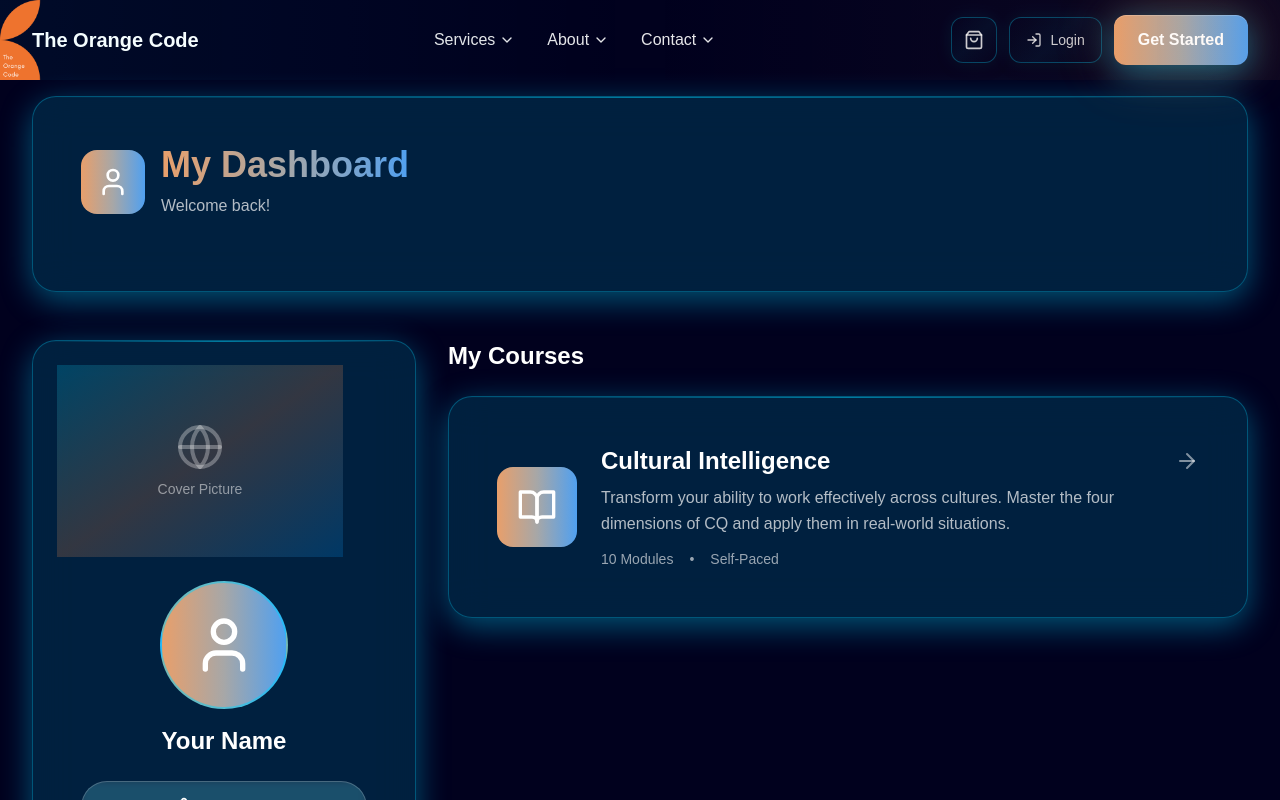
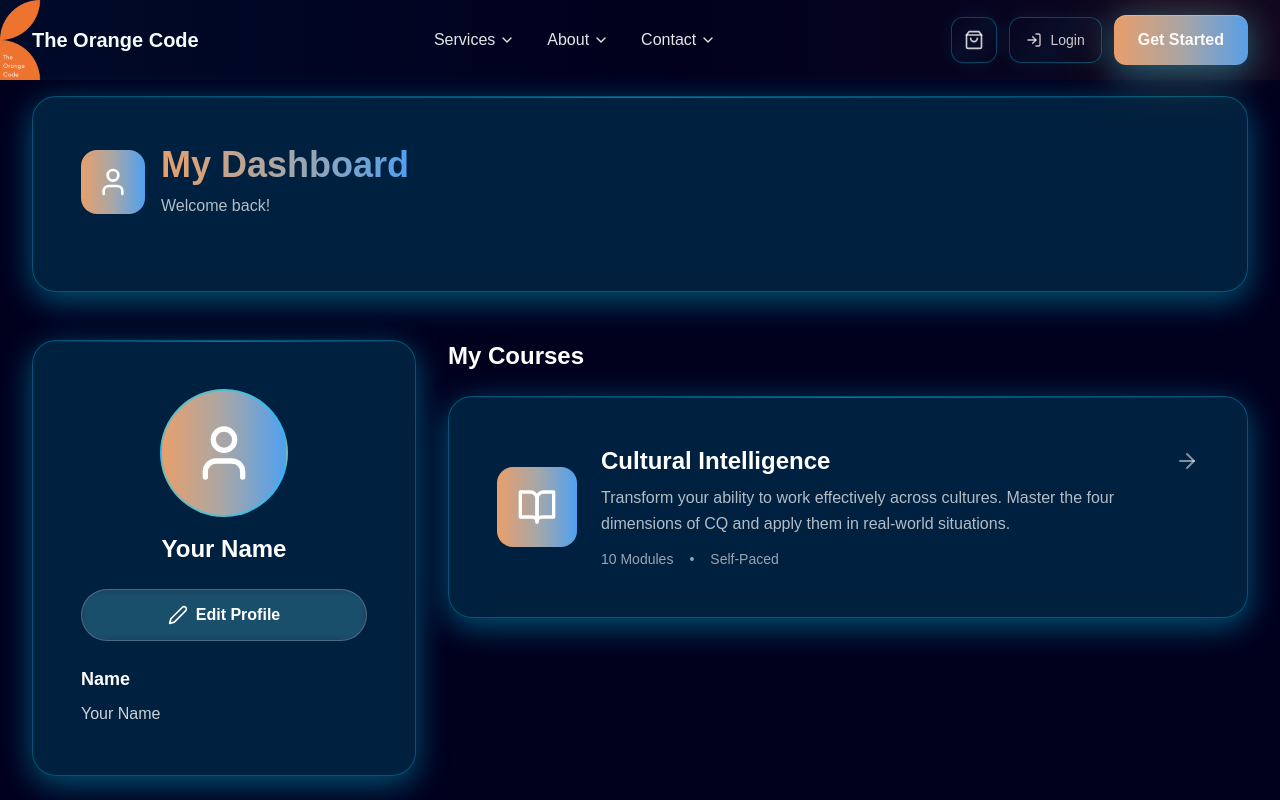
Before and after one commit to sksh100/theorangecode, a Next.js app: page /dashboard in a window 1280 px wide. Shown: the top 800 px of the page. Built offline with nearby package versions, Linux system fonts and the light colour scheme; a web font is replaced by a local one.

Commit message:
Remove cover picture placeholder from profile section

```diff
--- a/src/app/dashboard/page.tsx
+++ b/src/app/dashboard/page.tsx
@@ -159,22 +159,14 @@ export default function Dashboard() {
             >
               <div className="glass-card overflow-hidden">
                 {/* Cover Photo */}
+                {profile.coverPhoto && (
                   <div className="relative w-full h-48 -mx-6 -mt-6 mb-6">
-                  {profile.coverPhoto ? (
                     <Image
                       src={profile.coverPhoto}
                       alt="Cover"
                       fill
                       className="object-cover"
                     />
-                  ) : (
-                    <div className="w-full h-full bg-gradient-to-br from-azure-blue/20 via-orange/20 to-bright-blue/20 flex items-center justify-center">
-                      <div className="text-center p-4">
-                        <Globe className="w-12 h-12 text-white/30 mx-auto mb-2" />
-                        <p className="text-white/50 text-sm">Cover Picture</p>
-                      </div>
-                    </div>
-                  )}
 
                     {isEditing && (
                       <motion.button
@@ -184,11 +176,24 @@ export default function Dashboard() {
                         className="absolute bottom-4 right-4 px-4 py-2 bg-black/60 backdrop-blur-sm rounded-lg flex items-center gap-2 text-white hover:bg-black/80 transition-all shadow-lg"
                       >
                         <Upload className="w-4 h-4" />
-                      <span className="text-sm font-medium">
-                        {profile.coverPhoto ? 'Change' : 'Upload'} Cover
-                      </span>
+                        <span className="text-sm font-medium">Change Cover</span>
                       </motion.button>
                     )}
+                  </div>
+                )}
+
+                {/* Upload Cover Button - Only shown in edit mode when no cover photo */}
+                {isEditing && !profile.coverPhoto && (
+                  <div className="mb-6">
+                    <motion.button
+                      whileHover={{ scale: 1.05 }}
+                      whileTap={{ scale: 0.95 }}
+                      onClick={() => coverFileInputRef.current?.click()}
+                      className="w-full px-4 py-3 bg-white/10 backdrop-blur-sm border border-white/20 rounded-xl flex items-center justify-center gap-2 text-white hover:bg-white/20 transition-all"
+                    >
+                      <Upload className="w-5 h-5" />
+                      <span className="font-medium">Upload Cover Picture</span>
+                    </motion.button>
 
                     <input
                       ref={coverFileInputRef}
@@ -198,6 +203,18 @@ export default function Dashboard() {
                       className="hidden"
                     />
                   </div>
+                )}
+
+                {/* Hidden input for when cover photo exists */}
+                {profile.coverPhoto && (
+                  <input
+                    ref={coverFileInputRef}
+                    type="file"
+                    accept="image/*"
+                    onChange={handleCoverPhotoUpload}
+                    className="hidden"
+                  />
+                )}
 
                 {/* Profile Photo */}
                 <div className="mb-6">
```
Lines whose indentation alone changed are shown as unchanged.
